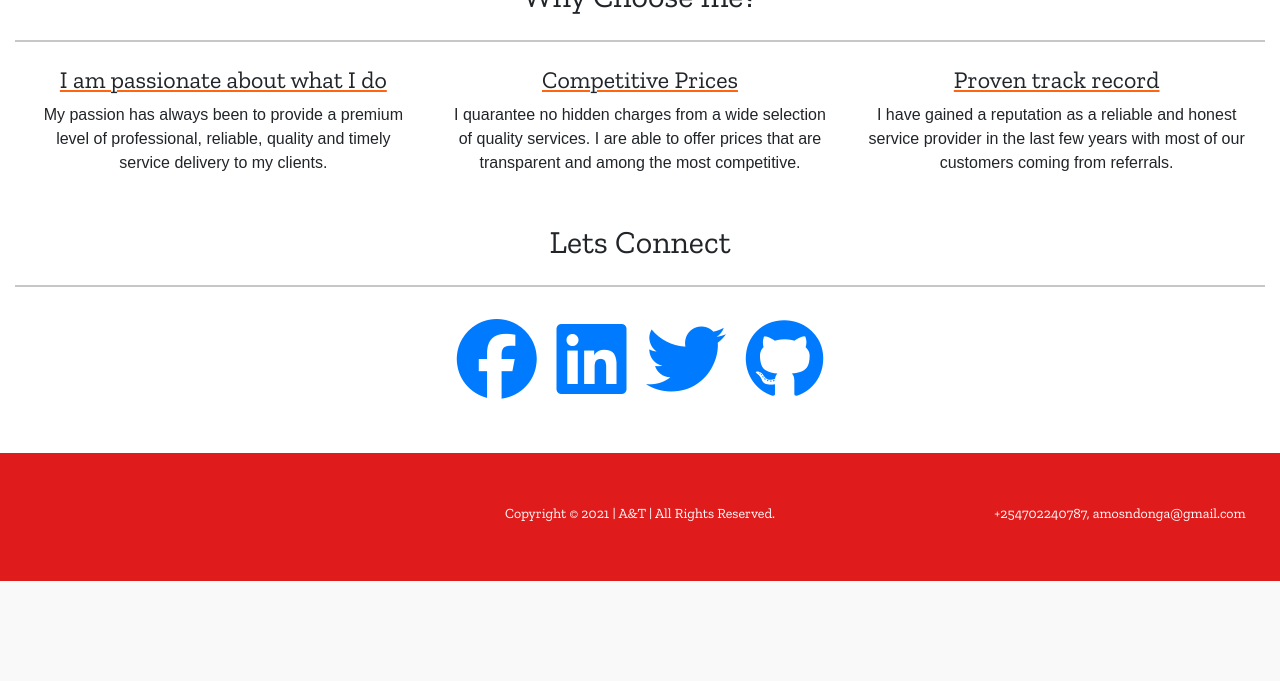
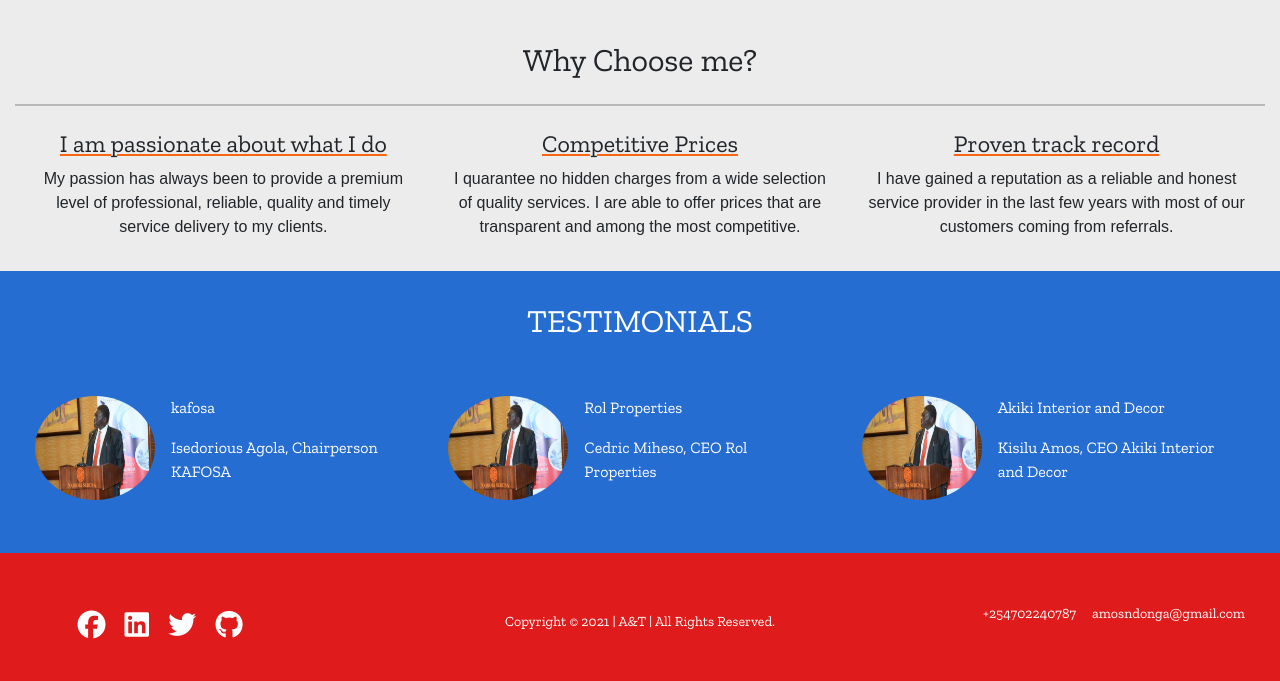
Before and after one commit to amosn593/amosndonga-website, a Django app: page / in a window 1280 px wide. Shown: the part 1196-1877 px from the top of the page. Before the commit the page ends 1777 px from the top, so only its background shows below. Run offline with Django 3.2, Linux system fonts and the light colour scheme; parts of the project's set-up code (start-up, migrations or seed data) failed here and were passed over; some libraries are stand-ins or nearby versions.

Commit message:
added testimonial section

```diff
--- a/static/comp/css/main.css
+++ b/static/comp/css/main.css
@@ -13,7 +13,7 @@ body {
   /* font-family: "Playfair Display", sans-serif; */
   font-family: "Zilla Slab", serif;
   position: relative;
-  background-color: #fff;
+  background-color: #ececec;
   min-height: 100vh;
 }
 
@@ -67,24 +67,29 @@ h6 {
   color: #f2f2f2 !important;
   text-align: center;
   font-size: large;
-  font-weight: 700;
+  font-weight: 600;
   text-decoration: none;
 }
 
 .nav-link:hover {
   color: #111010 !important;
   text-align: center;
-  font-weight: 700;
+  font-weight: 600;
   text-decoration: none;
+}
+
+.nav-contact {
+  font-weight: 500 !important;
 }
 
 /* block content */
 
 /* Index */
 
-/* ul li { */
-/* list-style-type: none; */
-/* } */
+ul li {
+  list-style-type: square;
+  list-style-position: inside;
+}
 
 .myphoto {
   height: 25vh;
@@ -146,6 +151,19 @@ h6 {
   background-color: #f0f0d0;
 }
 
+.testimony {
+  color: #fff;
+  background-color: #266dd1 !important;
+  padding: 15px 20px !important;
+  margin-bottom: -40px !important;
+}
+
+.client-image {
+  border-radius: 50% !important;
+  width: 120px !important;
+  height: 104px !important;
+}
+
 /* footer */
 
 .foot {
@@ -161,6 +179,20 @@ h6 {
   width: 100%;
   height: 8rem;
   font-size: 14px;
+}
+
+.social {
+  color: #fff !important;
+  -webkit-transition: -webkit-transform 0.5s ease-in-out;
+  -ms-transition: -ms-transform 0.5s ease-in-out;
+  transition: transform 0.5s ease-in-out;
+}
+
+.social:hover {
+  color: rgb(53, 49, 49) !important;
+  transform: rotate(360deg);
+  -ms-transform: rotate(360deg);
+  -webkit-transform: rotate(360deg);
 }
 
 /* Media query */
@@ -183,8 +215,15 @@ h6 {
     margin-top: 80px !important;
     /* margin-bottom: 150px !important; */
   }
+  .testimony {
+    color: #fff;
+    background-color: #266dd1 !important;
+    padding: 15px 20px !important;
+    margin-bottom: 30px !important;
+  }
+
   .foot {
-    height: 9rem;
+    height: 200px !important;
     margin-top: 100px !important;
   }
 }
--- a/templates/comp/base1.html
+++ b/templates/comp/base1.html
@@ -2,7 +2,7 @@
 <!DOCTYPE html>
 <html lang="en">
   <head>
-    <title>{% block title %}{% endblock %} | ANT Technologies</title>
+    <title>{% block title %}{% endblock %} | A&T Technologies</title>
     <!-- Required meta tags -->
     <meta
       name="google-site-verification"
@@ -20,7 +20,7 @@
     />
     <meta
       name="author"
-      content="amos ndonga, +254702240787 amosndonga@gmail.com"
+      content="amos ndonga, +254702240787 amosndonga@gmail.com info@amosndonga.co.ke"
     />
     <meta
       name="viewport"
--- a/templates/comp/incl/footer.html
+++ b/templates/comp/incl/footer.html
@@ -1,12 +1,28 @@
 {% load static %}
 <div class="foot mt-4">
   <div class="row m-0 p-0">
-    <div class="col-md-3 col-lg-3 text-center"></div>
-    <div class="col-md-6 col-lg-6 text-center">
+    <div class="col-md-3 col-lg-3 text-center">
+      <a href="https://www.facebook.com/ndongaamos " target="_blank "
+        ><i class="fab fa-facebook fa-2x p-2 social"></i
+      ></a>
+      <a
+        href="https://www.linkedin.com/in/amos-ndonga-762339115/ "
+        target="_blank "
+        ><i class="fa fa-linkedin-square fa-2x p-2 social"></i
+      ></a>
+      <a href="https://twitter.com/amosn593 " target="_blank "
+        ><i class="fab fa-twitter fa-2x p-2 social"></i
+      ></a>
+      <a href="https://github.com/amosn593 " target="_blank "
+        ><i class="fab fa-github fa-2x p-2 social"></i
+      ></a>
+    </div>
+    <div class="col-md-6 col-lg-6 text-center my-2">
       <p>Copyright &copy; 2021 | A&T | All Rights Reserved.</p>
     </div>
-    <div class="col-md-3 col-lg-3 text-center">
-      <p>+254702240787, amosndonga@gmail.com</p>
+    <div class="col-md-3 col-lg-3 text-center d-flex">
+      <p class="px-2">+254702240787</p>
+      <p class="px-2">amosndonga@gmail.com</p>
     </div>
   </div>
 </div>
--- a/templates/comp/incl/intro.html
+++ b/templates/comp/incl/intro.html
@@ -27,6 +27,9 @@
           <li class="my-2 py-2">ICT Services Support</li>
           <li class="my-2 py-2">ICT Assets Repairs</li>
           <li class="my-2 py-2">CCTV Installation and Upgrade</li>
+          <li class="my-2 py-2">
+            Project Planning, Management, Monitoring and Evaluation
+          </li>
         </ul>
         <a href="{% url 'contact' %}" class="btn btn-success m-2 p-2"
           >Get in Touch</a
--- a/templates/comp/incl/nav.html
+++ b/templates/comp/incl/nav.html
@@ -19,20 +19,21 @@
     <span class="navbar-toggler-icon"></span>
   </button>
   <div class="collapse navbar-collapse" id="navbarNav">
-    <ul class="navbar-nav ml-3">
+    <ul class="navbar-nav me-auto">
       <li class="nav-item d-flex">
-        <i class="fa fa-home mx-1 p-1" aria-hidden="true"></i>
         <a class="nav-link" href="{% url 'home' %}"> HOME </a>
       </li>
 
       <li class="nav-item d-flex">
-        <i class="fas fa-tools mx-1 p-1"></i>
         <a class="nav-link" href="{% url 'services' %}"> OUR SERVICES</a>
       </li>
       <li class="nav-item d-flex">
-        <i class="fas fa-address-card mx-1 p-1"></i>
         <a class="nav-link" href="{% url 'contact' %}"> CONTACT US</a>
       </li>
     </ul>
+    <div class="d-flex">
+      <p class="me-2 px-2 nav-contact">+254702240787</p>
+      <p class="me-2 px-2 nav-contact">info@amosndonga.co.ke</p>
+    </div>
   </div>
 </nav>
--- a/templates/comp/index/index.html
+++ b/templates/comp/index/index.html
@@ -5,12 +5,13 @@
   {% include 'comp/incl/intro.html' %}
 </div>
 <!-- {% comment %} Featured Projects {% endcomment %} -->
-<div class="container-fluid my-3">
+<div class="container-fluid my-4 py-3">
   <h2 class="text-center my-3">Featured Software Development Projects</h2>
   <hr class="my-4" />
-  <div class="card-deck">
+  <div class="row">
     <!-- {% comment %} card one {% endcomment %} -->
     <!-- {% comment %} Card one {% endcomment %} -->
+    <div class="col-md-4">
       <div class="card">
         <div class="card-header d-flex justify-content-around">
           <h6 class="card-text card-desc">KAFOSA Website</h6>
@@ -23,14 +24,18 @@
         />
         <div class="card-body">
           <p class="card-text">Kenya Association of FOSAS(KAFOSA) Website</p>
-        <a href="https://kafosa.or.ke/" class="stretched1-link" target="_blank "
+          <a
+            href="https://kafosa.or.ke/"
+            class="stretched1-link"
+            target="_blank "
             ><button type="button" class="btn btn-secondary">
               View Project
             </button></a
           >
         </div>
       </div>
-
+    </div>
+    <div class="col-md-4">
       <!-- {% comment %} Card two {% endcomment %} -->
       <div class="card">
         <div class="card-header d-flex justify-content-around">
@@ -54,6 +59,8 @@
           >
         </div>
       </div>
+    </div>
+    <div class="col-md-4">
       <div class="card">
         <div class="card-header d-flex justify-content-around">
           <h5 class="card-text card-desc">ICT Assets Management System</h5>
@@ -66,7 +73,9 @@
           loading="lazy"
         />
         <div class="card-body">
-        <p class="card-text">A Portal to automate management of ICT assets.</p>
+          <p class="card-text">
+            A Portal to automate management of ICT assets.
+          </p>
           <a
             href="https://www.youtube.com/watch?v=V2WC3jupVgM"
             class="stretched1-link"
@@ -75,6 +84,7 @@
               View Project
             </button></a
           >
+        </div>
       </div>
     </div>
   </div>
@@ -115,31 +125,49 @@
 </div>
 
 <!-- Lets connect social media -->
-<div class="row mt-3">
+<div class="row mt-3 testimony">
   <div class="col-md-12">
-    <h2 class="m-3 text-center">Lets Connect</h2>
-    <hr class="my-4" />
+    <h2 class="m-3 text-center">TESTIMONIALS</h2>
+    <div class="row py-4">
+      <div class="col-md-4 my-2 py-2">
+        <div class="d-flex">
+          <img
+            src="{% static 'comp/img/kafosa_chair.jpeg' %}"
+            class="client-image"
+            alt="kafosa chairperson"
+          />
+          <div class="mx-2 px-2">
+            <p>kafosa</p>
+            <p>Isedorious Agola, Chairperson KAFOSA</p>
           </div>
         </div>
-<div class="container-fluid mb-2">
-  <div class="row text-center justify-content-center">
-    <div
-      class="col-sm-12 col-md-12 col-lg-12 text-center justify-content-center"
-    >
-      <a href="https://www.facebook.com/ndongaamos " target="_blank "
-        ><i class="fab fa-facebook fa-5x p-2"></i
-      ></a>
-      <a
-        href="https://www.linkedin.com/in/amos-ndonga-762339115/ "
-        target="_blank "
-        ><i class="fa fa-linkedin-square fa-5x p-2"></i
-      ></a>
-      <a href="https://twitter.com/amosn593 " target="_blank "
-        ><i class="fab fa-twitter fa-5x p-2"></i
-      ></a>
-      <a href="https://github.com/amosn593 " target="_blank "
-        ><i class="fab fa-github fa-5x p-2"></i
-      ></a>
+      </div>
+      <div class="col-md-4 my-2 py-2">
+        <div class="d-flex">
+          <img
+            src="{% static 'comp/img/kafosa_chair.jpeg' %}"
+            class="client-image"
+            alt="CEO Rol Properties"
+          />
+          <div class="mx-2 px-2">
+            <p>Rol Properties</p>
+            <p>Cedric Miheso, CEO Rol Properties</p>
+          </div>
+        </div>
+      </div>
+      <div class="col-md-4 my-2 py-2">
+        <div class="d-flex">
+          <img
+            src="{% static 'comp/img/kafosa_chair.jpeg' %}"
+            class="client-image"
+            alt="CEO Akiki Interior and Decor"
+          />
+          <div class="mx-2 px-2">
+            <p>Akiki Interior and Decor</p>
+            <p>Kisilu Amos, CEO Akiki Interior and Decor</p>
+          </div>
+        </div>
+      </div>
     </div>
   </div>
 </div>
```
Also changed, not shown: repair/base.py (+0 -14 lines), repair/local.py (+12 -1 lines), repair/production.py (+16 -4 lines), static/comp/img/kafosa_chair.jpeg (added). Lines whose indentation alone changed are shown as unchanged.
